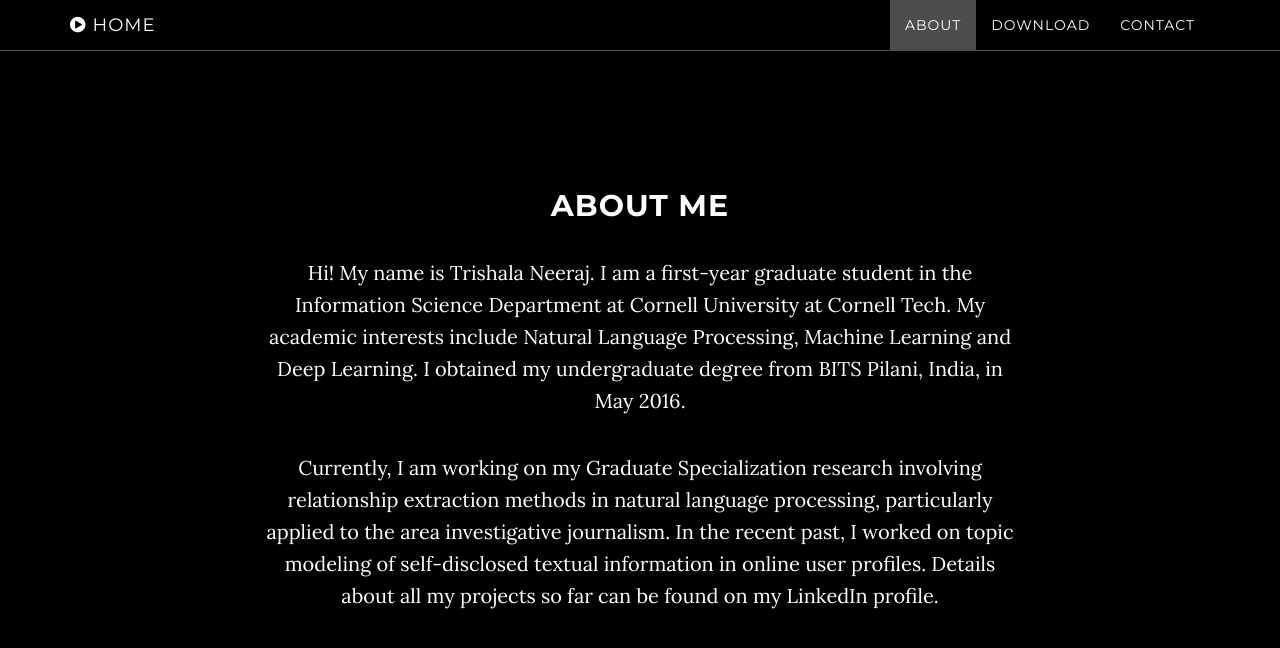
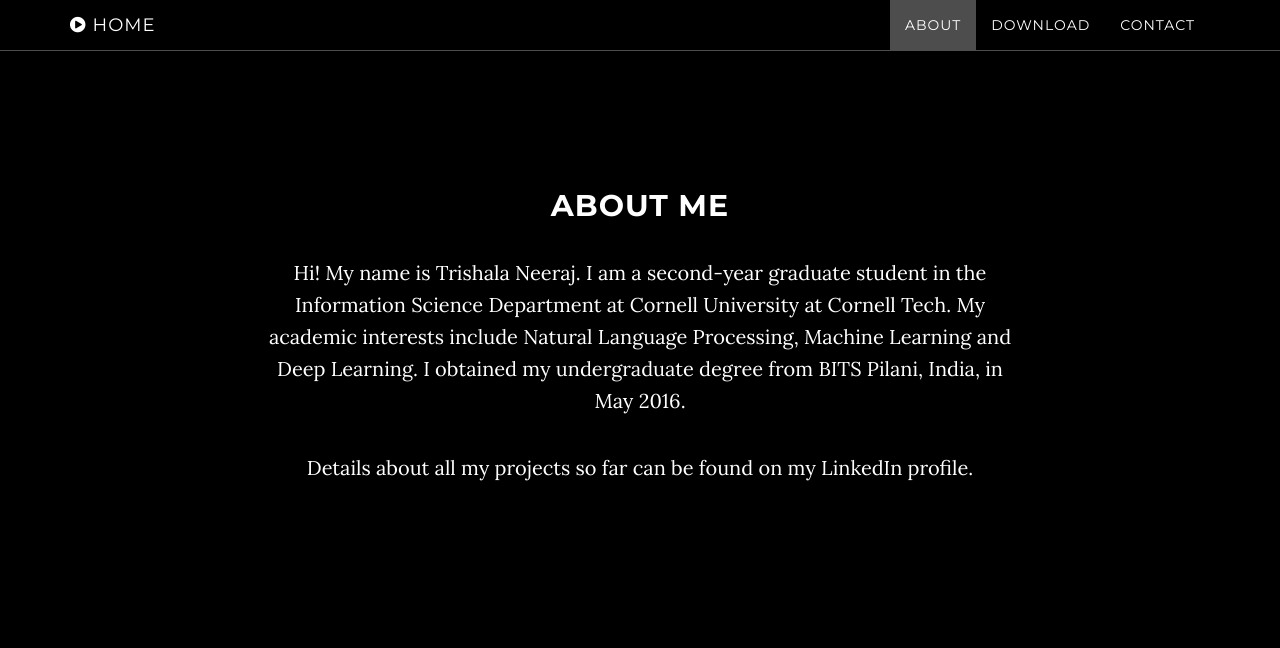
Before and after one commit to trishalaneeraj/trishalaneeraj.github.io, a Jekyll site: the page built from index.html, in a window 1280 px wide and 900 px high, scrolled down 911 px, cut to the strip 0-715 px from the top of the window. Shown: the top 648 px of the strip. Built offline with Jekyll 4.4.1, drawn with Linux system fonts in a browser that asks for light colours.

Commit message:
new reume

```diff
--- a/_includes/about.html
+++ b/_includes/about.html
@@ -3,13 +3,11 @@
         <div class="row">
             <div class="col-lg-8 col-lg-offset-2">
                 <h2>About Me</h2>
-                <p>Hi! My name is Trishala Neeraj. I am a first-year graduate student in the Information Science Department at Cornell University at Cornell Tech. My academic interests include Natural Language Processing, Machine Learning and Deep Learning. I obtained my undergraduate degree from BITS Pilani, India, in May 2016.
+                <p>Hi! My name is Trishala Neeraj. I am a second-year graduate student in the Information Science Department at Cornell University at Cornell Tech. My academic interests include Natural Language Processing, Machine Learning and Deep Learning. I obtained my undergraduate degree from BITS Pilani, India, in May 2016.
                 </p>
 
 
                 <p>
-                Currently, I am working on my Graduate Specialization research involving relationship extraction methods in natural language processing, particularly applied to the area investigative journalism. In the recent past, I worked on topic modeling of self-disclosed textual information in online user profiles.
-
                 Details about all my projects so far can be found on my LinkedIn profile.
                 </p>
 
--- a/_includes/download.html
+++ b/_includes/download.html
@@ -5,7 +5,7 @@
                 <div class="col-lg-8 col-lg-offset-2">
                     <h2>Download Resume</h2>
                     <p>Click below to view or to download my one-page resume. Details about my experiences can be found on my LinkedIn profile.</p>
-                    <a href="https://drive.google.com/file/d/0BzUBK2i2TE0iWG/view?usp=sharing" class="btn btn-default btn-lg">PDF</a>
+                    <a href="https://drive.google.com/open?id=0BzUBK2i2TE0iN1U5YkNBalJDMkk" class="btn btn-default btn-lg">PDF</a>
                 </div>
             </div>
         </div>
```
